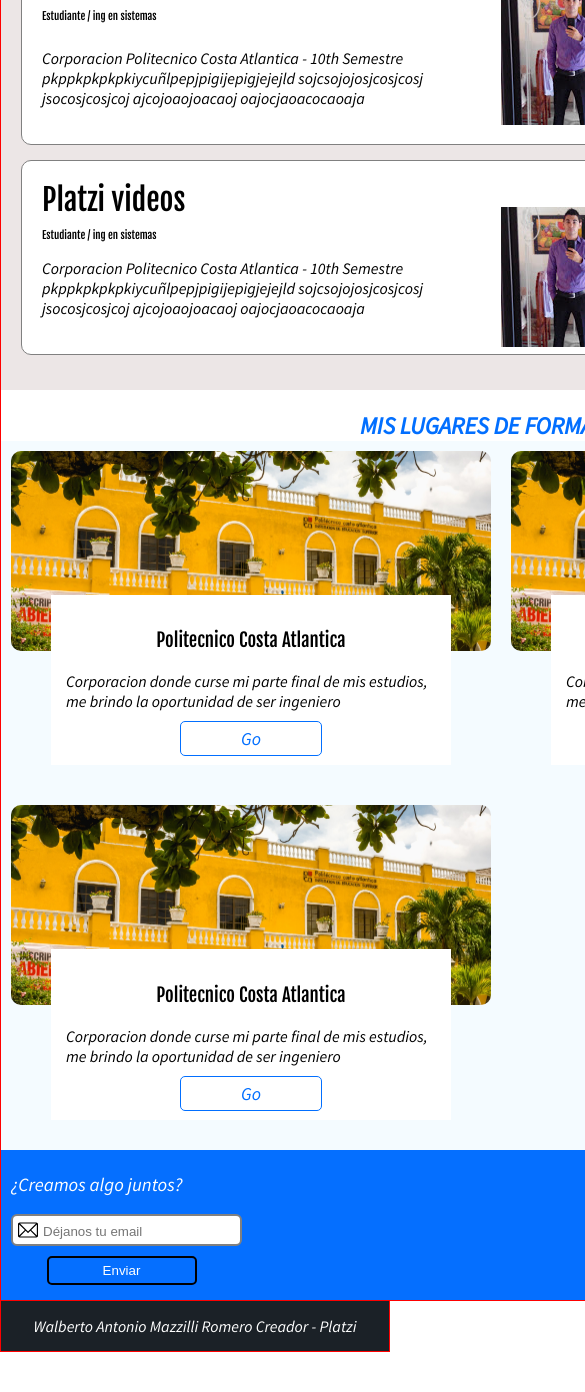
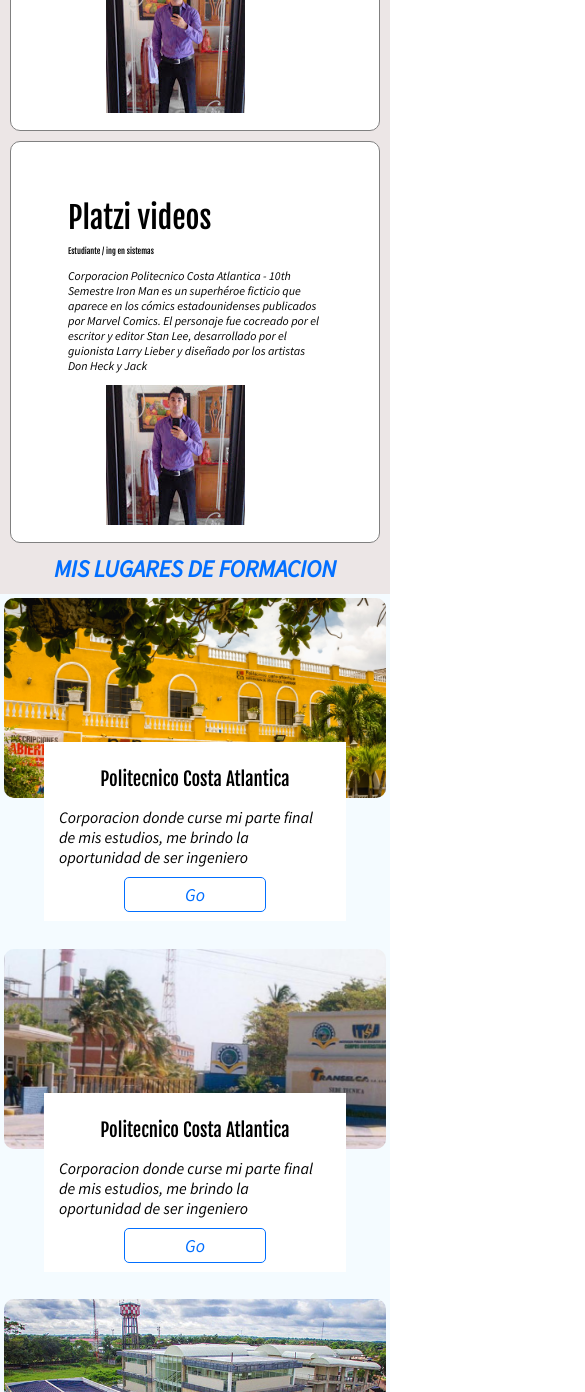
Before and after one commit to wmazzilli/miPortafolio, a plain HTML site: page index.html in a window 390 px wide. Shown: the part 608-2000 px from the top of the page, 585 px wide, since content can reach past the window. Before the commit the page ends 1960 px from the top, so only its background shows below. Drawn offline with Linux system fonts and the light colour scheme.

Commit message:
termine la interfaz con un resposive mas o menos necesito practicar mas

```diff
--- a/estilos.css
+++ b/estilos.css
@@ -21,7 +21,6 @@
 */
 
 
-
 body {
     margin: 0;
     font-family: 'Source Sans Pro', sans-serif;
@@ -30,7 +29,11 @@
 h1,h2,h3,h4,h5,h6{
     font-family: 'Fjalla One', sans-serif;
     font-weight: normal;
+    margin: 10px;
     /*font-style: italic;*/
+}
+.portfolio h2{
+    margin-top: 0px;;
 }
 
 .project-course{
@@ -38,14 +41,21 @@
 
 }
 
+
+
 .project-date,
 .proyect-url{
     margin: 10px;
 }
 
-.project-description{
 
+.project-date,
+.proyect-url,
+.project-course{
+    margin: .4em 0;;
 }
+
+
 
 
 
@@ -84,6 +94,7 @@
     display: flex;
     justify-content: space-between;
     margin: 0;
+    flex-wrap: wrap;
 }
 
 .hero figure .hero-imagen{
@@ -104,18 +115,17 @@
     */
     border: 1px solid gray;
     border-radius: 10px;
-    /* margin: 10px; */
-    margin-bottom: 15px ;
+    margin: 10px;
+    margin-bottom: 0px ;
     padding: 20px;
     background: white;
     display: flex ;
-    /*justify-content: buscar flex-start or flex-end or center
-    space-around or space-between*/
-    /* Align-items:  -> leer
-    flex-direction: columns: ;*/
-    display: flex;
     align-items: center;
     justify-content: space-between;
+    flex-wrap: wrap;
+
+
+
 
 }
 .project-title {
@@ -125,14 +135,20 @@
     margin-bottom: 10px;
 }
 .project-details {
-    width: 500px;
+    width: 50%;
 }
 
 
 .project-imageContainer{
 
-    width: 500px;
+    width: 50%;
     height: 100px;
+
+}
+
+.project-image{
+    display: flex;
+    margin: auto;;
 }
 
 .project strong{
@@ -144,8 +160,9 @@
     height: 120px;
     color: white;
     display: flex;
-    /* align-items: center; */
+     align-items: center;
     justify-content: space-between;
+    flex-wrap: wrap;
 }
 
 .header ul{
@@ -184,21 +201,25 @@
 
 }
 
-figure{
-    margin: 0;
-}
-
 .header a{
     text-decoration:none;
     color: white;
 }
 
+figure{
+    margin: 0;
+}
 
 
 .portfolio {
     background: #ECE6E6;
-    padding: 20px;
+    /* padding: 20px; */
+    margin: 0 auto;
+    max-width: 1000px;
+}
 
+.portfolio-principal{
+    background: #ECE6E6;
 }
 
 h2{
@@ -212,18 +233,23 @@
 
 .event-list{
     display: flex;
-    background-color: #f4fbff;
+    background-color: #ECE6E6;
     flex-wrap: wrap;
+    max-width: 1000px;
+    margin: 0 auto;
+}
+
+.event-padre{
+    background-color: #ECE6E6;
 }
 
 .event{
 
-    margin: 10px;
-    width: 480px;
+    margin: 1%;;
+    width: 48%;
     flex-shrink: 0;
     overflow: hidden;
     background-color: #f4fbff;
-
 
 }
 
@@ -242,6 +268,13 @@
 .event-list-title{
     text-align: center;
     margin-bottom: 0;
+    margin-top: 0;
+    background-color: #ECE6E6;
+    padding: 10px;
+}
+
+.titulo-evento{
+    background-color: #ECE6E6;
 }
 
 .event-detail {
@@ -277,6 +310,13 @@
     display: flex;
     align-items: center;
     justify-content: space-between;
+    flex-wrap: wrap;
+    max-width: 1000px;
+    margin: 0 auto;
+}
+
+.contact-principal{
+    background-color: #056fff;
 }
 
 
@@ -336,16 +376,23 @@
 }
 
 
+
 /* Footer */
 
-.footer{
+.footer .container{
     background-color: #1b2127;
     height: 50px;
     color: white;
     display: flex;
     justify-content: center;
     align-items: center;
-    margin: 0;
+    flex-wrap: wrap;
+    max-width: 1000px;
+    margin: 0 auto;
+}
+
+.footer{
+    background-color: #1b2127;
 }
 
 .footer p{
@@ -359,7 +406,175 @@
     align-items: inherit;
     height: inherit;
     border: 1px solid red;
-    width: 1000px;
-    margin: 0 auto;
+    max-width: 1000px;
+    flex: 1;
+     margin: 0 auto;
     flex-wrap: inherit;
 }
+/*
+desktop first del mas grande al mas pequeño
+si es para app de menor a mayor */
+
+@media screen and (max-width: 1024px){
+
+
+}
+
+@media screen and (max-width: 767px)
+{
+    .header{
+        display: block;
+        height: auto;
+    }
+
+    .header ul{
+        display: initial;
+    }
+
+    .header ul li {
+        height: 50px;
+    }
+
+    .header a{
+        justify-content: center;
+    }
+
+    .header .logo{
+        text-align: center;
+    }
+
+    .project{
+        display: flex;
+        justify-content: center;
+        padding: 57px;
+    }
+
+    .project-image{
+        width: auto;
+
+    }
+
+    .project-details{
+        width: auto;
+        font-size: 12px;;
+    }
+
+    .event-list{
+        display: flex;
+        background-color: #f4fbff;
+        flex-wrap: wrap;
+    }
+
+    .event{
+        margin: 1%;;
+        width: 98%;
+        flex-shrink: 0;
+        overflow: hidden;
+        background-color: #f4fbff;
+
+    }
+
+    .event img{
+        width: 100%;
+    }
+
+    .contact {
+        background-color: #056fff;
+        color: white;
+        height: auto;
+        display: flex;
+        justify-content: center;
+    }
+
+
+}
+
+
+@media screen and (max-width: 480px){
+
+    .project-image {
+        width: auto;
+        display: flex;
+        margin-left: -26px;
+    }
+
+
+    .event-list{
+        display: flex;
+        background-color: #f4fbff;
+        flex-wrap: wrap;
+    }
+
+    .event{
+        margin: 1%;;
+        width: 98%;
+        flex-shrink: 0;
+        overflow: hidden;
+        background-color: #f4fbff;
+
+    }
+
+    .event img{
+        width: 100%;
+    }
+
+    .event-list-title{
+        text-align: center;
+        margin-bottom: 0;
+    }
+
+    .event-detail {
+        margin:20px 40px;
+        background-color: white;
+        margin-top: -60px;
+        /* estudias las position */
+        position: relative;
+        padding: 15px;
+        text-align: center;
+    }
+
+    .event-description{
+        text-align: left;
+    }
+
+    .event a{
+        text-decoration: none;
+        border: 1px solid #026fff;
+        padding: 5px 60px;
+        font-size: 18px;
+        color: #026fff;
+        border-radius: 5px;
+    }
+
+    .contact {
+        background-color: #056fff;
+        color: white;
+        height: auto;
+        display: flex;
+        justify-content: center;
+    }
+
+
+}
+
+
+@media screen and (max-width: 320px){
+
+    .project-details{
+        width: auto;
+        font-size: 16px;
+    }
+
+    .contact {
+        background-color: #056fff;
+        color: white;
+        height: auto;
+        display: flex;
+        justify-content: center;
+    }
+
+
+
+
+
+}
--- a/index.html
+++ b/index.html
@@ -2,11 +2,12 @@
 <html lang="es">
     <head>
         <meta charset="UTF-8" />
+        <meta name="viewport" content="width=device-width, initial-scale =1">
         <title>Walberto Mazzilli</title>
         <link rel="icon" type="imagen/png" href="img/logo.png" />
         <link href="https://fonts.googleapis.com/css2?family=Fjalla+One&family=Source+Sans+Pro:ital@1&display=swap" rel="stylesheet">
+        <!-- <link rel="stylesheet" href="media.css" media="screen and (max-width:768px)"> -->
         <link rel="stylesheet" href="estilos.css">
-
     </head>
     <body>
         <header class="header">
@@ -27,25 +28,22 @@
                         </li>
                     </ul>
                 </nav>
-
             </div>
-
-
-
         </header>
 
 
         <main >
-            <div class="container">
+            <!-- <div class="container">
                 <section class="hero">
                     <h1>Hola, Soy <strong>Walberto Mazzilli</strong>  <br>  estudiante de <strong>Ing en sistemas </strong><br> con muchas ganas de <strong>triunfar</strong>
                     </h1>
                     <figure>
                       <img class="hero-imagen" src="img/heroe.jpg" alt="Walberto">
                     </figure>
-                </section>
+                </section> -->
 
-            <section id="portafolio" class="portfolio">
+             <section id="portafolio" class="portfolio-principal" >
+                <div class="portfolio">
                     <h2>Portafolio </h2>
                     <article class="project">
                         <div class="project-details">
@@ -54,8 +52,7 @@
 
                             <p class="project-description">
                                 Corporacion Politecnico Costa Atlantica - 10th Semestre
-
-                                pkppkpkpkpkiycuñlpepjpigijepigjejejld sojcsojojosjcosjcosj jsocosjcosjcoj ajcojoaojoacaoj oajocjaoacocaoaja
+                                Iron Man es un superhéroe ficticio que aparece en los cómics estadounidenses publicados por Marvel Comics. El personaje fue cocreado por el escritor y editor Stan Lee, desarrollado por el guionista Larry Lieber y diseñado por los artistas Don Heck y Jack
                             </p>
                         </div>
                         <figure class="project-imageContainer">
@@ -70,8 +67,7 @@
 
                             <p class="project-description">
                                 Corporacion Politecnico Costa Atlantica - 10th Semestre
-
-                                pkppkpkpkpkiycuñlpepjpigijepigjejejld sojcsojojosjcosjcosj jsocosjcosjcoj ajcojoaojoacaoj oajocjaoacocaoaja
+                                Iron Man es un superhéroe ficticio que aparece en los cómics estadounidenses publicados por Marvel Comics. El personaje fue cocreado por el escritor y editor Stan Lee, desarrollado por el guionista Larry Lieber y diseñado por los artistas Don Heck y Jack
                             </p>
                         </div>
 
@@ -79,15 +75,17 @@
                             <img class="project-image" src="img/walberto.jpg" alt="Mi persona">
                         </figure>
                     </article>
+                </div>
             </section>
 
 
-            <!--Leer sobre la etiqueta article
-            figure -> img
-            -->
+
+
+            <div class="titulo-evento">
                <h2 class="event-list-title">Mis Lugares de Formacion</h2>
-            <section id="eventos" class="event-list">
-
+            </div>
+            <section id="eventos" class="event-padre">
+                <div class="event-list">
                     <article class="event">
                         <figure class="event-imageContainer">
                             <img class="event-image" src="img/pca.jpg" alt="Politecnico" width="400px">
@@ -101,7 +99,7 @@
 
                     <article class="event">
                             <figure class="event-imageContainer">
-                        <img class="event-image" src="img/pca.jpg" alt="Politecnico" width="400px">
+                                <img class="event-image" src="img/itsa.jpg" alt="Politecnico" width="400px">
                             </figure>
                             <div class="event-detail">
                                 <h3 class="event-title">Politecnico Costa Atlantica</h3>
@@ -112,7 +110,7 @@
 
                     <article class="event">
                         <figure class="event-imageContainer">
-                        <img class="event-image" src="img/pca.jpg" alt="Politecnico" width="400px">
+                            <img class="event-image" src="img/sena.jpg" alt="Politecnico" width="400px">
                         </figure>
                         <div class="event-detail">
                             <h3 class="event-title">Politecnico Costa Atlantica</h3>
@@ -120,10 +118,11 @@
                             <a href="https://pca.edu.co/wp/" target="_blank">Go</a>
                         </div>
                     </article>
-
+                </div>
             </section>
 
-            <section id="contacto" class="contact">
+             <section class="contact-principal">
+                 <div id="contacto" class="contact">
                     <form action="#" method="post" class="form-email">
                         <h3>¿Creamos algo juntos?</h3>
                         <input type="text" name="" id="email" placeholder="Déjanos tu email"/>
@@ -135,12 +134,11 @@
                         <a href="https://github.com/wmazzilli" class="social-link github" target="_blank"></a>
                         <a href="" class="social-link facebook"></a>
                     </div>
+                </div>
             </section>
 
             </div>
         </main>
-
-        <!-- Iconos diseñados por <a href="https://www.flaticon.es/autores/pixel-perfect" title="Pixel perfect">Pixel perfect</a> from <a href="https://www.flaticon.es/" title="Flaticon"> www.flaticon.es</a> -->
 
 
         <footer class="footer">
@@ -150,5 +148,8 @@
                 </p>
                </div>
         </footer>
+
+
+
     </body>
 </html>
--- /dev/null
+++ b/media.css
@@ -0,0 +1,4 @@
+
+body{
+    border: 5px solid green;
+}
```
Also changed, not shown: img/itsa.jpg (added), img/sena.jpg (added). Lines whose indentation alone changed are shown as unchanged.
